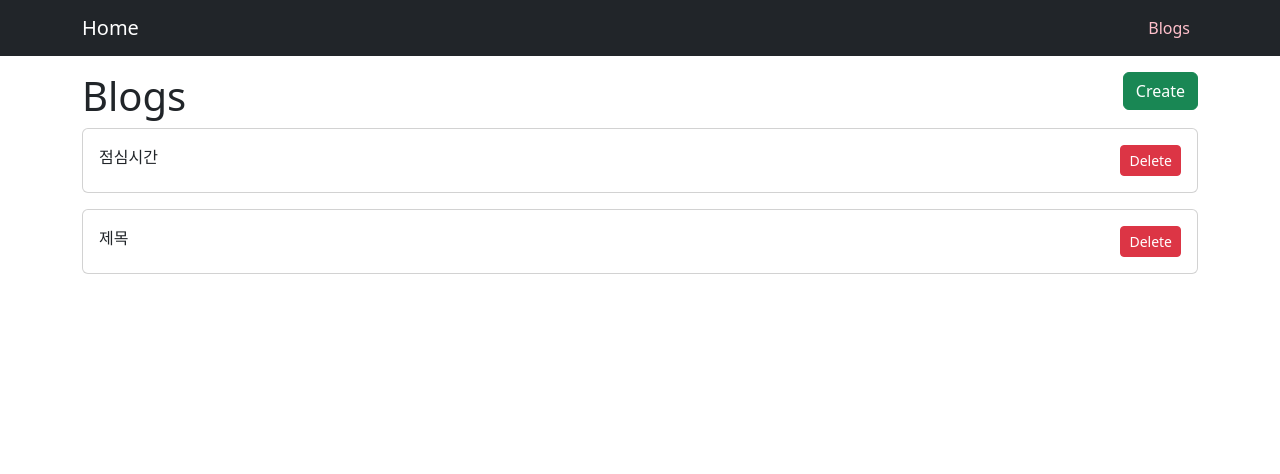
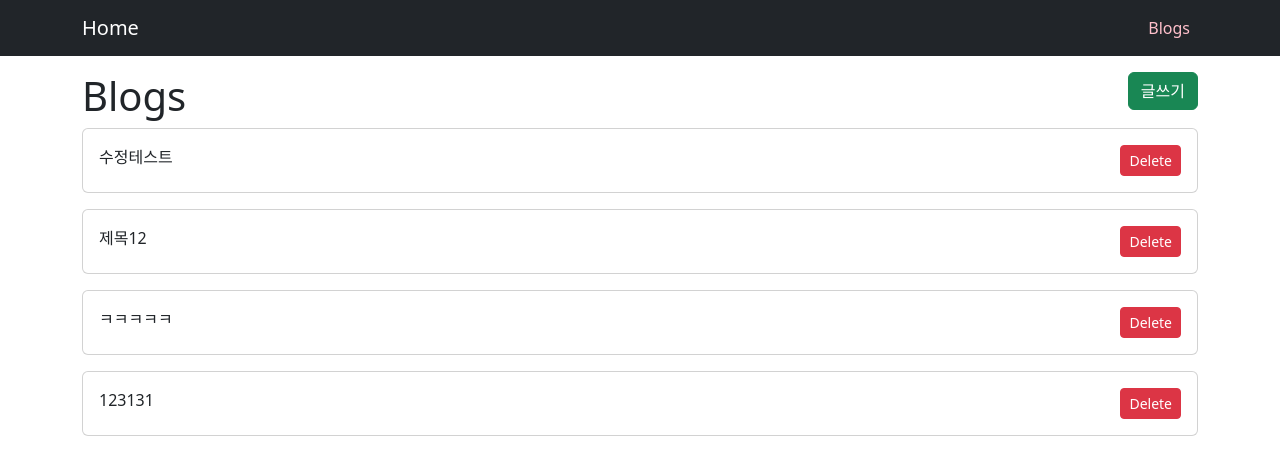
Before and after one commit to kyeongmin1011/react-basic, a React (Create React App) app: page /blogs in a window 1280 px wide. Shown: the top 474 px of the page. Built offline with nearby package versions, Linux system fonts and the light colour scheme; data requests are answered from the project's data file.

Commit message:
43. 수정페이지 폼3 (수정전 vs 수정후 비교)

```diff
--- a/db.json
+++ b/db.json
@@ -1,16 +1,26 @@
 {
   "posts": [
     {
-      "title": "점심시간 ",
-      "content": "배고파~",
-      "createdAt": 1680575440443,
+      "title": "수정테스트",
+      "content": "수수수정",
       "id": 1
     },
     {
-      "title": "제목",
+      "title": "제목12",
       "content": "내용",
-      "createdAt": 1680575462615,
       "id": 2
+    },
+    {
+      "title": "ㅋㅋㅋㅋㅋ",
+      "content": "ㅋㅋㅋㅋㅋㅋ",
+      "createdAt": "2023-04-04T05:29:01.626Z",
+      "id": 3
+    },
+    {
+      "title": "123131",
+      "content": "312313123",
+      "createdAt": "2023-04-04T05:29:12.802Z",
+      "id": 4
     }
   ]
 }
--- a/src/components/BlogForm.js
+++ b/src/components/BlogForm.js
@@ -3,14 +3,19 @@ import {useNavigate, useParams} from "react-router-dom";
 import PropTypes from "prop-types";
 import axios from "axios";
 
-const BlogForm = ({ editing }) => {
+const BlogForm = ({editing}) => {
   const navigate = useNavigate()
   const [inputText, setInputText] = useState({
     title: '',
     content: ''
   })
+  const [originalData, setOriginalData] = useState({
+    originalTitle: '',
+    originalContent: ''
+  })
 
   const {title, content} = inputText
+  const {originalTitle, originalContent} = originalData
 
   const handleInput = (e) => {
     setInputText({
@@ -21,21 +26,40 @@ const BlogForm = ({ editing }) => {
 
   const {id} = useParams();
   useEffect(() => {
+    if (editing) {
       axios.get(`http://localhost:3001/posts/${id}`)
-      .then(res => {
+        .then((res) => {
           setInputText({
             title: res.data.title,
             content: res.data.content
           })
+          setOriginalData({
+            originalTitle: res.data.title,
+            originalContent: res.data.content
           })
         })
+    }
+  }, [id, editing])
+
+  const isEdited = () => {
+    return title !== originalTitle || content !== originalContent
+  }
 
   const onSubmit = () => {
+    if (editing) { // 수정하기
+      axios.put(`http://localhost:3001/posts/${id}`, {
+        title,
+        content
+      }).then(() => navigate(`/blogs/${id}`))
+
+    } else { // 생성하기
       axios.post('http://localhost:3001/posts', {
         title,
         content,
         createdAt: new Date()
       }).then(() => navigate('/blogs'))
+    }
+
   }
 
   return (
@@ -59,7 +83,9 @@ const BlogForm = ({ editing }) => {
                   onChange={handleInput}/>
       </div>
 
-      <button className="btn btn-primary" onClick={onSubmit}>
+      <button className="btn btn-primary"
+              disabled={editing && !isEdited()}
+              onClick={onSubmit}>
         {editing ? 'Edit' : 'Post'}
       </button>
     </div>
--- a/src/pages/ListPage.js
+++ b/src/pages/ListPage.js
@@ -63,7 +63,7 @@ const ListPage = () => {
       <div className="d-flex justify-content-between">
         <h1>Blogs</h1>
         <div>
-          <Link to="/blogs/create" className="btn btn-success">Create</Link>
+          <Link to={'/blogs/create'} className="btn btn-success">글쓰기</Link>
         </div>
       </div>
       {renderBlogList()}
```
Lines whose indentation alone changed are shown as unchanged.
